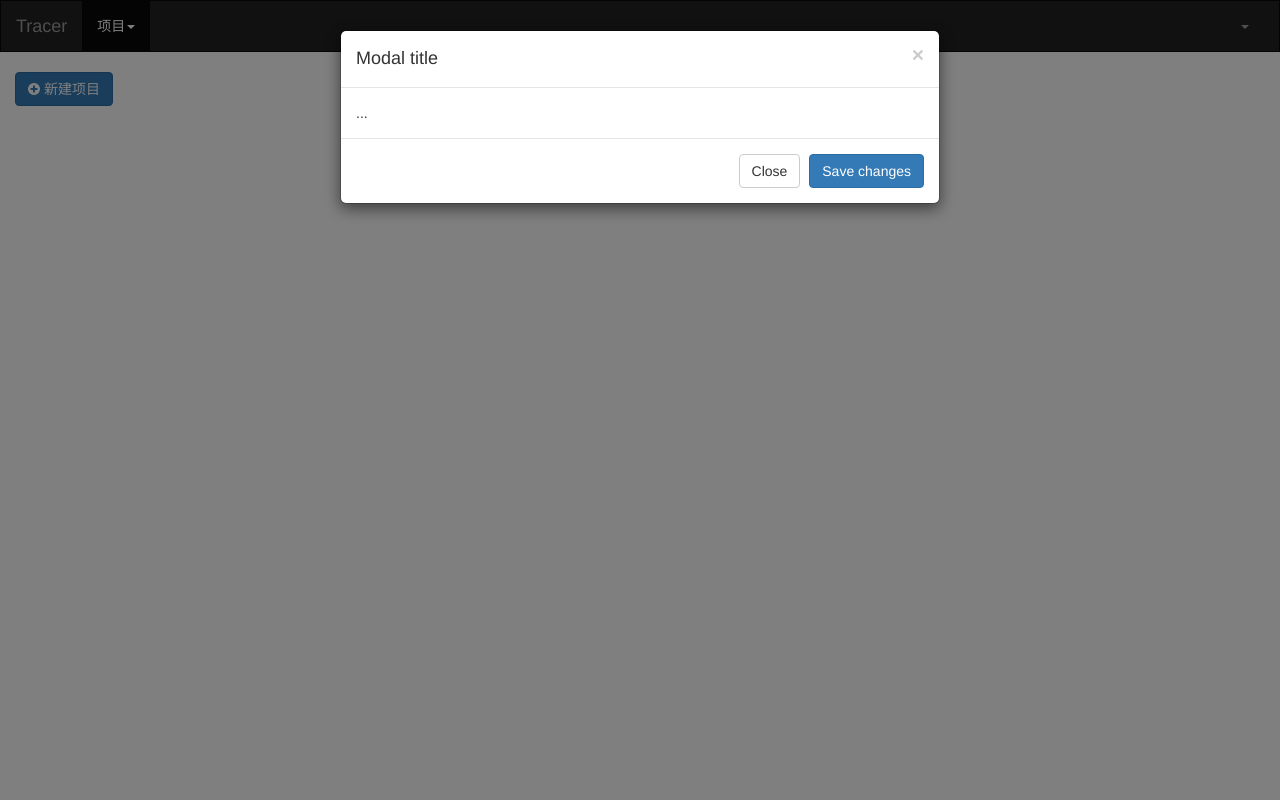
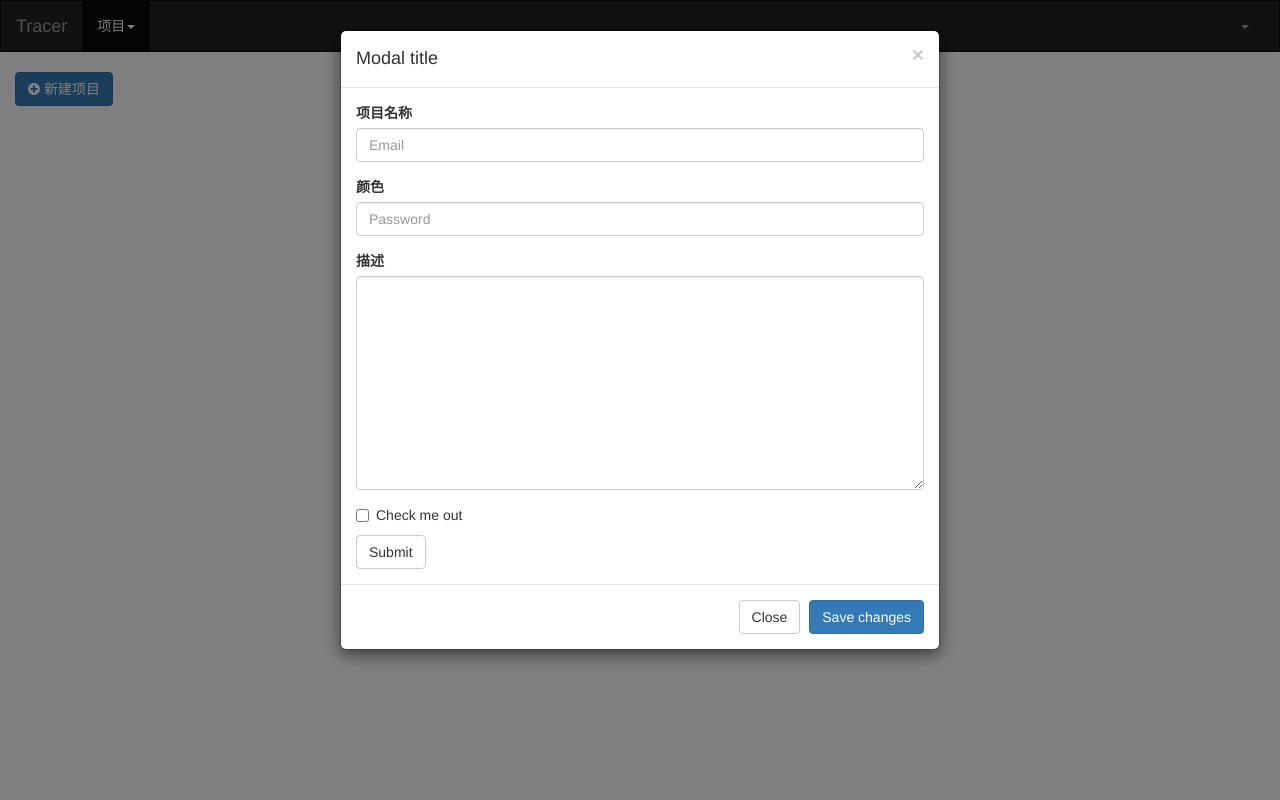
Before and after one commit to zieft/saas_project, a Django app: template web/templates/project_list.html in a window 1280 px wide, after a click on "新建项目". Run offline with Django 3.2, Linux system fonts and the light colour scheme; the template is opened without the code that fills it, so the values that code supplies are empty; some libraries are stand-ins or nearby versions.

Commit message:
p85 用html标签给对话框添加表单（各个输入框）

```diff
--- a/web/templates/project_list.html
+++ b/web/templates/project_list.html
@@ -18,7 +18,27 @@
                     <h4 class="modal-title" id="myModalLabel">Modal title</h4>
                 </div>
                 <div class="modal-body">
-                    ...
+                    <form>
+                        <div class="form-group">
+                            <label for="exampleInputEmail1">项目名称</label>
+                            <input type="email" class="form-control" id="exampleInputEmail1" placeholder="Email">
+                        </div>
+                        <div class="form-group">
+                            <label for="exampleInputPassword1">颜色</label>
+                            <input type="password" class="form-control" id="exampleInputPassword1"
+                                   placeholder="Password">
+                        </div>
+                        <div class="form-group">
+                            <label for="exampleInputFile">描述</label>
+                            <textarea name="" id="" cols="30" rows="10" class="form-control"></textarea>
+                        </div>
+                        <div class="checkbox">
+                            <label>
+                                <input type="checkbox"> Check me out
+                            </label>
+                        </div>
+                        <button type="submit" class="btn btn-default">Submit</button>
+                    </form>
                 </div>
                 <div class="modal-footer">
                     <button type="button" class="btn btn-default" data-dismiss="modal">Close</button>
```
